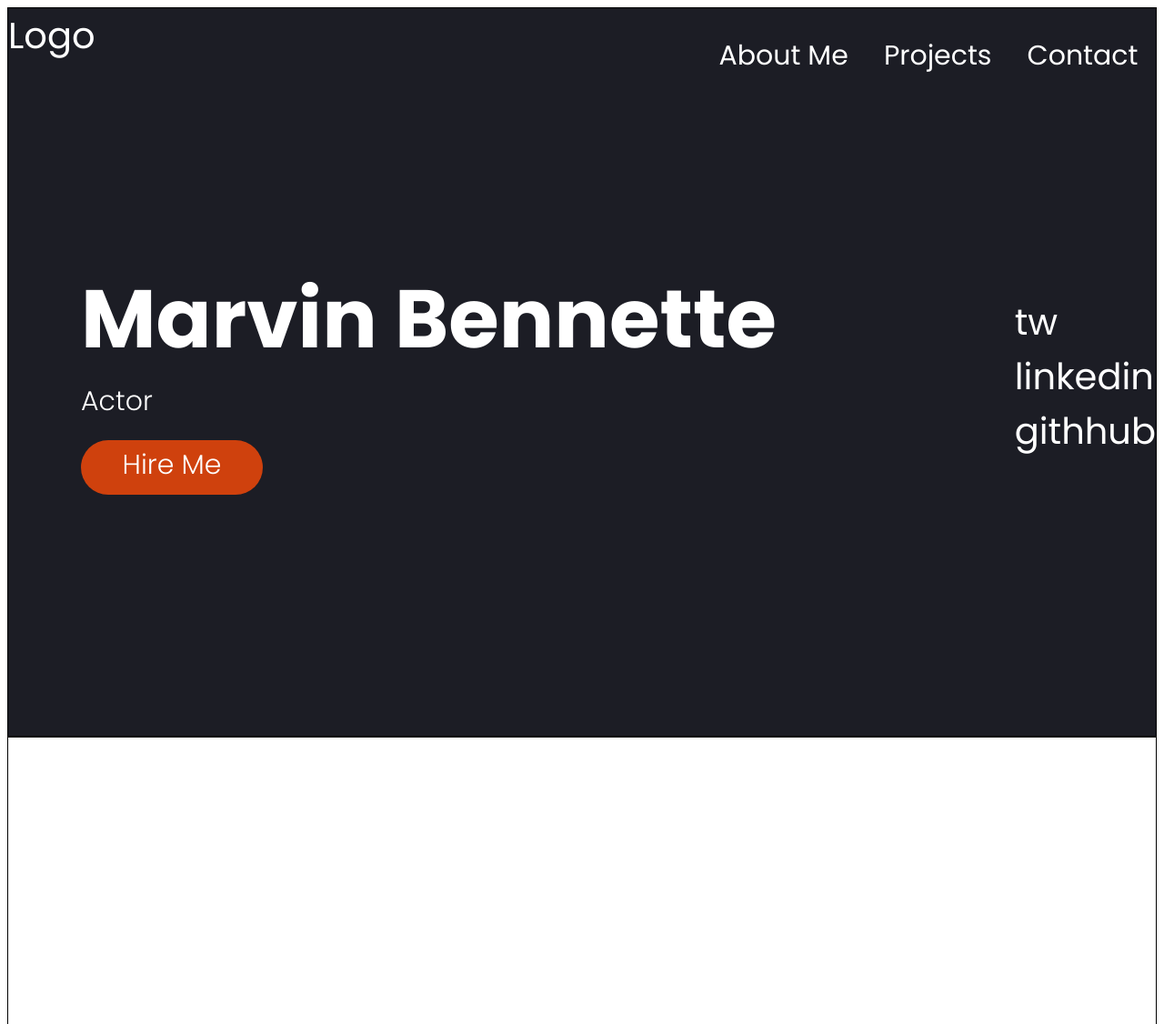
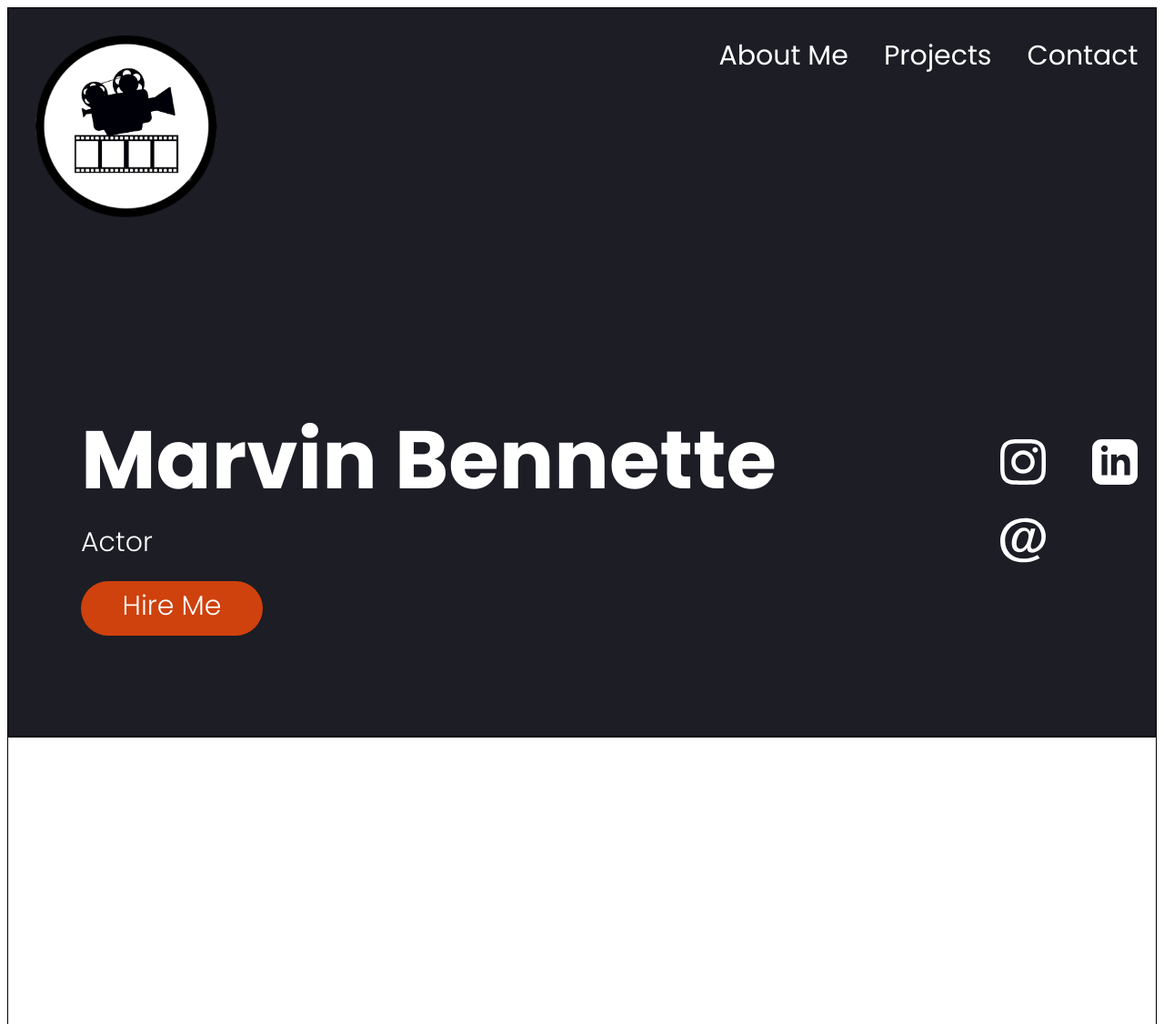
Before and after one commit to reyno405/-EastsideBoom, a plain HTML site: page index.html in a window 1280 px wide. Shown: the top 1126 px of the page at 91% size. Drawn offline with Linux system fonts and the light colour scheme; a web font is replaced by a local one.

Commit message:
this has linked in and instagram profile linked

```diff
--- a/index.html
+++ b/index.html
@@ -6,7 +6,7 @@
     <meta http-equiv="X-UA-Compatible" content="IE=edge">
     <meta name="viewport" content="width=device-width, initial-scale=1.0">
     <title>Document</title>
-    <link rel="stylesheet" href="style.css">
+    <link rel="stylesheet" href="src/style.css">
     <link rel="preconnect" href="https://fonts.googleapis.com">
     <link rel="preconnect" href="https://fonts.gstatic.com" crossorigin>
     <link rel="preconnect" href="https://fonts.googleapis.com">
@@ -20,7 +20,7 @@
 
     <section class="hero">
         <nav>
-            <div>Logo</div>
+            <img class="logo" src="images/cinema-logo.webp" alt="cinema-logo">
             <ul>
                 <li>About Me</li>
                 <li>Projects</li>
@@ -34,9 +34,12 @@
                 <div class="button">Hire Me</div>
             </div>
             <div class="socials">
-                <div>tw</div>
-                <div>linkedin</div>
-                <div>githhub</div>
+
+                <a href="https://www.instagram.com/eastside_boom/" class="social"><svg xmlns="http://www.w3.org/2000/svg" fill="#ffffff" width="50" height="50" viewBox="0 0 24 24"><path d="M12 2.163c3.204 0 3.584.012 4.85.07 3.252.148 4.771 1.691 4.919 4.919.058 1.265.069 1.645.069 4.849 0 3.205-.012 3.584-.069 4.849-.149 3.225-1.664 4.771-4.919 4.919-1.266.058-1.644.07-4.85.07-3.204 0-3.584-.012-4.849-.07-3.26-.149-4.771-1.699-4.919-4.92-.058-1.265-.07-1.644-.07-4.849 0-3.204.013-3.583.07-4.849.149-3.227 1.664-4.771 4.919-4.919 1.266-.057 1.645-.069 4.849-.069zm0-2.163c-3.259 0-3.667.014-4.947.072-4.358.2-6.78 2.618-6.98 6.98-.059 1.281-.073 1.689-.073 4.948 0 3.259.014 3.668.072 4.948.2 4.358 2.618 6.78 6.98 6.98 1.281.058 1.689.072 4.948.072 3.259 0 3.668-.014 4.948-.072 4.354-.2 6.782-2.618 6.979-6.98.059-1.28.073-1.689.073-4.948 0-3.259-.014-3.667-.072-4.947-.196-4.354-2.617-6.78-6.979-6.98-1.281-.059-1.69-.073-4.949-.073zm0 5.838c-3.403 0-6.162 2.759-6.162 6.162s2.759 6.163 6.162 6.163 6.162-2.759 6.162-6.163c0-3.403-2.759-6.162-6.162-6.162zm0 10.162c-2.209 0-4-1.79-4-4 0-2.209 1.791-4 4-4s4 1.791 4 4c0 2.21-1.791 4-4 4zm6.406-11.845c-.796 0-1.441.645-1.441 1.44s.645 1.44 1.441 1.44c.795 0 1.439-.645 1.439-1.44s-.644-1.44-1.439-1.44z"/></svg></a>
+
+                <a href="https://www.linkedin.com/in/marvin-bennett-9932b7172/" class="social"><svg xmlns="http://www.w3.org/2000/svg" fill="#ffffff" width="50" height="50" viewBox="0 0 24 24"><path d="M19 0h-14c-2.761 0-5 2.239-5 5v14c0 2.761 2.239 5 5 5h14c2.762 0 5-2.239 5-5v-14c0-2.761-2.238-5-5-5zm-11 19h-3v-11h3v11zm-1.5-12.268c-.966 0-1.75-.79-1.75-1.764s.784-1.764 1.75-1.764 1.75.79 1.75 1.764-.783 1.764-1.75 1.764zm13.5 12.268h-3v-5.604c0-3.368-4-3.113-4 0v5.604h-3v-11h3v1.765c1.396-2.586 7-2.777 7 2.476v6.759z"/></svg></a>
+
+                <div class="social"><svg xmlns="http://www.w3.org/2000/svg" fill="#ffffff" width="50" height="50" viewBox="0 0 24 24"><path d="M12.042 23.648c-7.813 0-12.042-4.876-12.042-11.171 0-6.727 4.762-12.125 13.276-12.125 6.214 0 10.724 4.038 10.724 9.601 0 8.712-10.33 11.012-9.812 6.042-.71 1.108-1.854 2.354-4.053 2.354-2.516 0-4.08-1.842-4.08-4.807 0-4.444 2.921-8.199 6.379-8.199 1.659 0 2.8.876 3.277 2.221l.464-1.632h2.338c-.244.832-2.321 8.527-2.321 8.527-.648 2.666 1.35 2.713 3.122 1.297 3.329-2.58 3.501-9.327-.998-12.141-4.821-2.891-15.795-1.102-15.795 8.693 0 5.611 3.95 9.381 9.829 9.381 3.436 0 5.542-.93 7.295-1.948l1.177 1.698c-1.711.966-4.461 2.209-8.78 2.209zm-2.344-14.305c-.715 1.34-1.177 3.076-1.177 4.424 0 3.61 3.522 3.633 5.252.239.712-1.394 1.171-3.171 1.171-4.529 0-2.917-3.495-3.434-5.246-.134z"/></svg></div>
             </div>
         </div>
 
@@ -45,6 +48,6 @@
     <section></section>
     <footer></footer>
 </body>
-<script src="java.js"></script>
+<script src="src/java.js"></script>
 
 </html>
--- a/style.css
+++ b/src/style.css
@@ -88,3 +88,11 @@ p {
 .socials {
     padding-bottom: 200px;
 }
+.logo{
+    height: 200px;
+    margin: 30px;
+}
+
+.social{
+    margin: 20px;
+}
```
Also changed, not shown: images/cinema-logo.webp (added), src/java.js (added).
